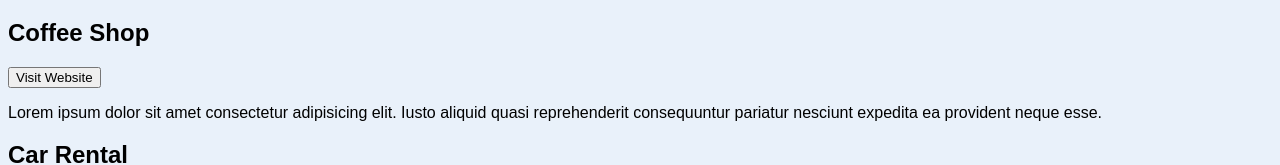
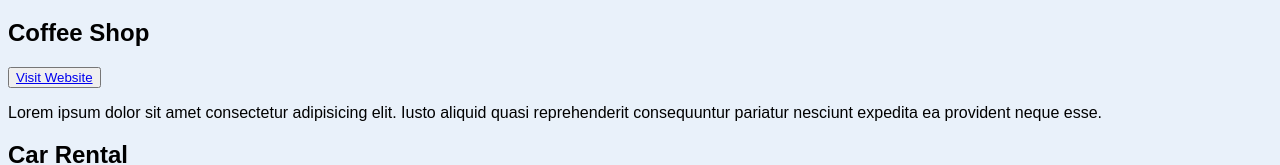
Before and after one commit to MarkoP002/MarkoP002-github.io, a plain HTML site: page LandingPage/index.html in a window 1280 px wide. Shown: the part 379-544 px from the top of the page. Drawn offline with Linux system fonts and the light colour scheme.

Commit message:
Adding Coffee Shop Link

```diff
--- a/LandingPage/index.html
+++ b/LandingPage/index.html
@@ -27,7 +27,7 @@
         <h2>My Projects</h2>
         <div>
             <h2>Coffee Shop</h2>
-            <button a href="../ProjectCafe/index.html">Visit Website</button>
+            <button><a href="../ProjectCafe/index.html">Visit Website</a></button>
             <p>Lorem ipsum dolor sit amet consectetur adipisicing elit. Iusto aliquid quasi reprehenderit consequuntur pariatur nesciunt expedita ea provident neque esse.</p>
         </div>
         <div>
```
